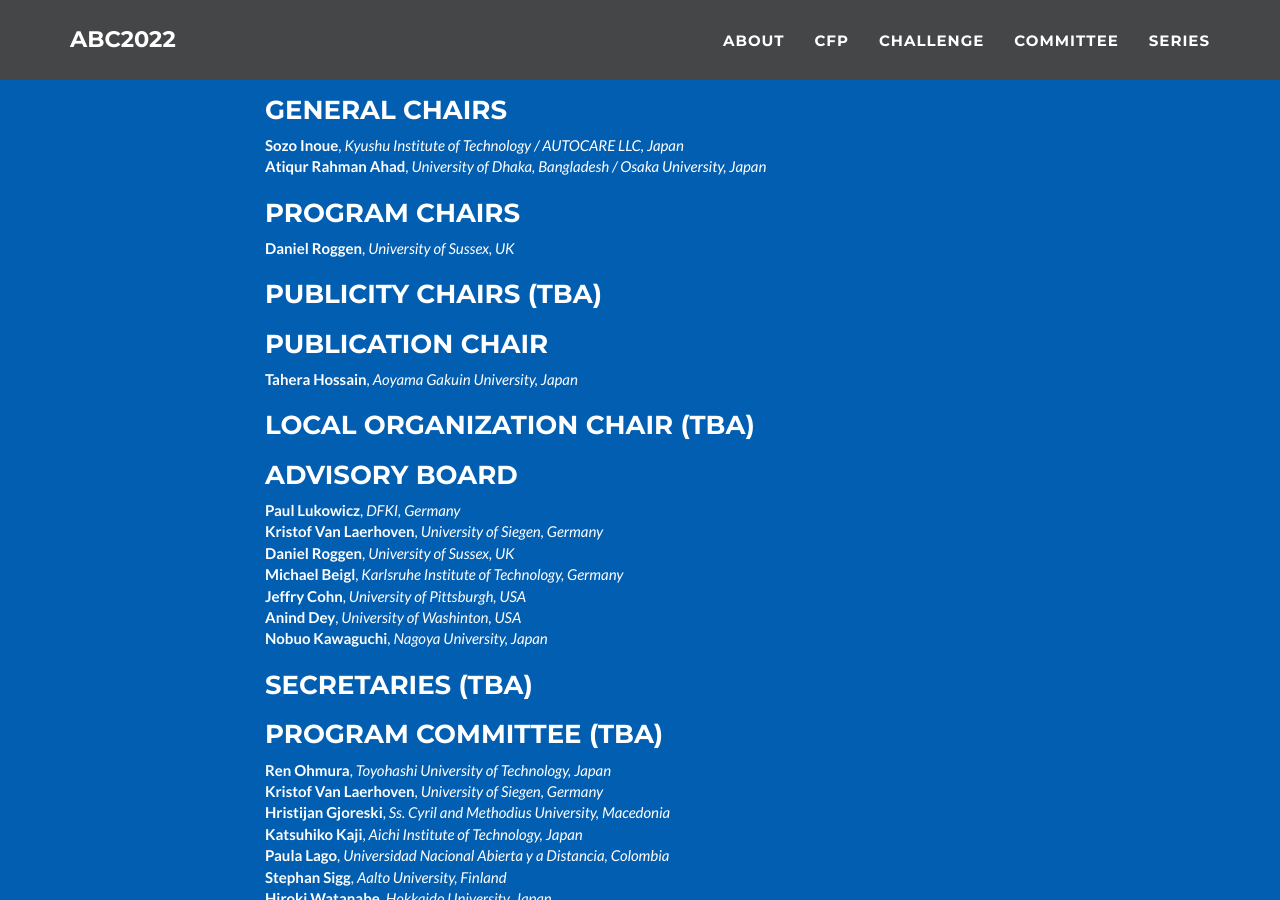
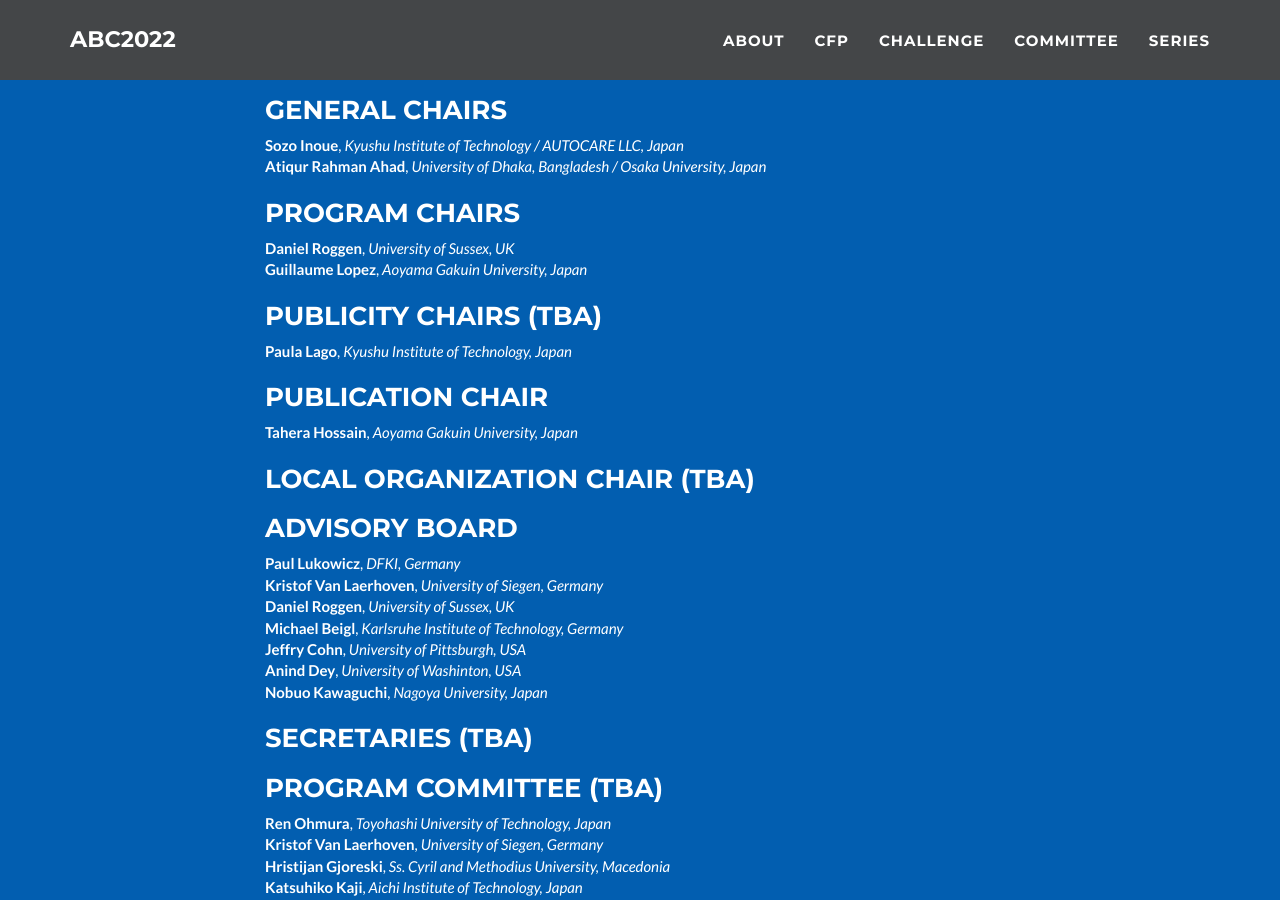
Before and after one commit to abc-research/abc-research.github.io, a Jekyll site: the page built from index.html, in a window 1280 px wide and 900 px high, scrolled down 3734 px. Built offline with Jekyll 4.4.1, drawn with Linux system fonts in a browser that asks for light colours.

Commit message:
Update _config.yml

```diff
--- a/_config.yml
+++ b/_config.yml
@@ -220,12 +220,14 @@ committee:
     member:
       - name: Daniel Roggen
         affil: University of Sussex, UK
+      - name: Guillaume Lopez
+        affil: Aoyama Gakuin University, Japan
 #      - name: Kaori Fujinami
 #        affil: Tokyo University of Agriculture and Technology, Japan
   - role: Publicity Chairs (TBA)
-#    member:
-#      - name: Paula Lago
-#        affil: Kyushu Institute of Technology, Japan
+    member:
+      - name: Paula Lago
+        affil: Kyushu Institute of Technology, Japan
 #      - name: Anja Exler
 #        affil: Adastra, Germany
 #      - name: Hiroki Watanabe
@@ -308,8 +310,6 @@ committee:
         affil: University of Meryland, College Park, USA
       - name: Atsushi Shimada
         affil: Kyushu University, Japan
-#      - name: Guillaume Lopez
-#        affil: Aoyama Gakuin University, Japan
       - name: Atsushi Nakazawa
         affil: Kyoto University, Japan
       - name: Liming Chen
```
